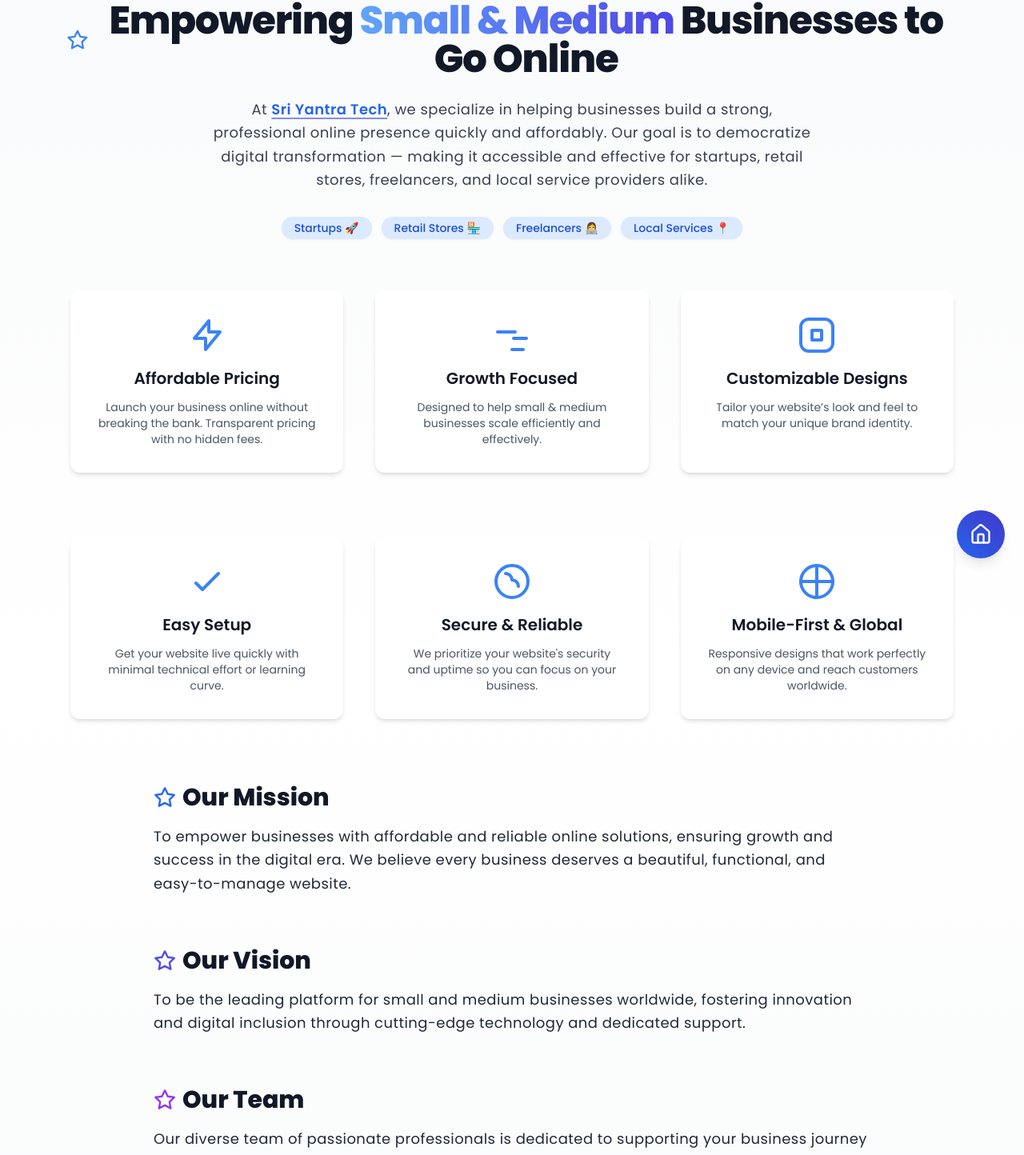
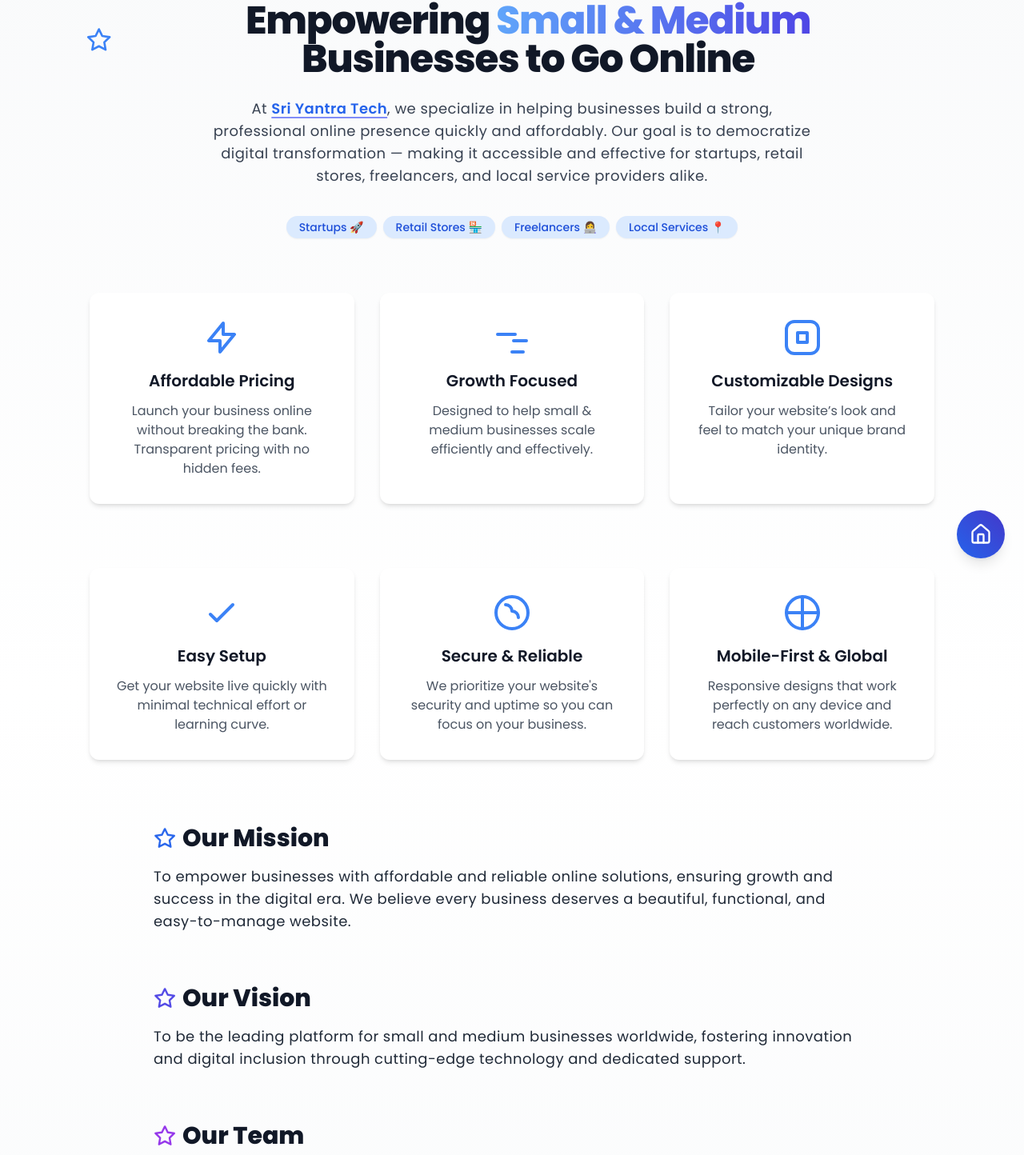
Before and after one commit to dhondikarthikeya/sriyantra-main, a React (Vite) app: page /about-details in a window 1280 px wide. Shown: the part 78-1522 px from the top of the page at 80% size. Built offline with nearby package versions, Linux system fonts and the light colour scheme.

Commit message:
Remove ViewPlans import

```diff
--- a/src/components/AboutDetails.jsx
+++ b/src/components/AboutDetails.jsx
@@ -13,12 +13,12 @@ export default function AboutDetails() {
   return (
     <>
       <section className="pt-20 pb-32 bg-gradient-to-b from-gray-50 via-white to-gray-50 min-h-screen">
-        <div className="max-w-6xl mx-auto px-6">
+        <div className="max-w-6xl mx-auto px-6 sm:px-8 lg:px-12">
           {/* Header with animated star and gradient text */}
-          <div className="text-center mb-16">
+          <div className="text-center mb-16 px-4 sm:px-0">
             <div className="flex items-center justify-center gap-2 mb-6 animate-pulse">
               <Star size={32} color="#3b82f6" />
-              <h1 className="text-5xl font-extrabold text-gray-900 tracking-tight">
+              <h1 className="text-3xl sm:text-4xl md:text-5xl font-extrabold text-gray-900 tracking-tight max-w-4xl mx-auto leading-tight">
                 Empowering{" "}
                 <span
                   className="text-blue-600 bg-gradient-to-r from-blue-400 to-indigo-600 bg-clip-text text-transparent"
@@ -29,7 +29,7 @@ export default function AboutDetails() {
                 Businesses to Go Online
               </h1>
             </div>
-            <p className="mt-4 text-gray-700 max-w-3xl mx-auto text-lg leading-relaxed tracking-wide">
+            <p className="mt-4 text-gray-700 max-w-3xl mx-auto text-base sm:text-lg leading-relaxed tracking-wide">
               At{" "}
               <span className="font-semibold text-blue-600 underline decoration-indigo-400 decoration-2 underline-offset-4">
                 Sri Yantra Tech
@@ -39,7 +39,7 @@ export default function AboutDetails() {
               transformation — making it accessible and effective for startups, retail
               stores, freelancers, and local service providers alike.
             </p>
-            <div className="inline-flex space-x-3 mt-8">
+            <div className="flex flex-wrap justify-center mt-8">
   {[
     { label: "Startups 🚀", bg: "bg-blue-100", text: "text-blue-700" },
     { label: "Retail Stores 🏪", bg: "bg-blue-100", text: "text-blue-700" },
@@ -48,7 +48,7 @@ export default function AboutDetails() {
   ].map(({ label, bg, text }) => (
     <span
       key={label}
-                  className={`${bg} ${text} rounded-full px-4 py-1 text-sm font-medium shadow-sm hover:shadow-md transition-shadow cursor-default`}
+      className={`${bg} ${text} rounded-full px-4 py-1 text-sm font-medium shadow-sm hover:shadow-md transition-shadow cursor-default m-1`}
       aria-label={label}
       role="note"
     >
@@ -56,10 +56,11 @@ export default function AboutDetails() {
     </span>
   ))}
 </div>
+
           </div>
 
           {/* Feature Cards with hover effect and subtle shadows */}
-          <div className="grid grid-cols-1 md:grid-cols-3 gap-10 mb-20">
+          <div className="grid grid-cols-1 sm:grid-cols-2 md:grid-cols-3 gap-8 mb-20 px-4 sm:px-0">
             {[
               {
                 icon: (
@@ -115,18 +116,18 @@ export default function AboutDetails() {
             ].map(({ icon, title, description }) => (
               <div
                 key={title}
-                className="bg-white rounded-xl shadow-md p-8 text-center transition-transform hover:-translate-y-2 hover:shadow-lg duration-300"
+                className="bg-white rounded-xl shadow-md p-8 text-center transition-transform hover:-translate-y-2 hover:shadow-lg duration-300 focus:outline-none focus:ring-2 focus:ring-blue-400"
                 tabIndex={0}
                 aria-label={title}
               >
                 <div>{icon}</div>
                 <h3 className="font-semibold text-xl mt-4 mb-3 text-gray-900">{title}</h3>
-                <p className="text-gray-600 text-sm">{description}</p>
+                <p className="text-gray-600 text-sm sm:text-base">{description}</p>
               </div>
             ))}
           </div>
 
-          <div className="grid grid-cols-1 md:grid-cols-3 gap-10 mb-20">
+          <div className="grid grid-cols-1 sm:grid-cols-2 md:grid-cols-3 gap-8 mb-20 px-4 sm:px-0">
             {[
               {
                 icon: (
@@ -184,25 +185,25 @@ export default function AboutDetails() {
             ].map(({ icon, title, description }) => (
               <div
                 key={title}
-                className="bg-white rounded-xl shadow-md p-8 text-center transition-transform hover:-translate-y-2 hover:shadow-lg duration-300"
+                className="bg-white rounded-xl shadow-md p-8 text-center transition-transform hover:-translate-y-2 hover:shadow-lg duration-300 focus:outline-none focus:ring-2 focus:ring-blue-400"
                 tabIndex={0}
                 aria-label={title}
               >
                 <div>{icon}</div>
                 <h3 className="font-semibold text-xl mt-4 mb-3 text-gray-900">{title}</h3>
-                <p className="text-gray-600 text-sm">{description}</p>
+                <p className="text-gray-600 text-sm sm:text-base">{description}</p>
               </div>
             ))}
           </div>
 
           {/* Rich content with separators and icons */}
-          <div className="max-w-4xl mx-auto space-y-16 text-gray-800">
+          <div className="max-w-4xl mx-auto space-y-16 text-gray-800 px-4 sm:px-0">
             <section>
-              <h2 className="text-3xl font-extrabold text-gray-900 mb-4 flex items-center gap-2">
+              <h2 className="text-2xl sm:text-3xl font-extrabold text-gray-900 mb-4 flex items-center gap-2">
                 <Star size={28} className="text-blue-600 animate-pulse" />
                 Our Mission
               </h2>
-              <p className="text-lg leading-relaxed tracking-wide">
+              <p className="text-base sm:text-lg leading-relaxed tracking-wide">
                 To empower businesses with affordable and reliable online solutions,
                 ensuring growth and success in the digital era. We believe every business
                 deserves a beautiful, functional, and easy-to-manage website.
@@ -210,11 +211,11 @@ export default function AboutDetails() {
             </section>
 
             <section>
-              <h2 className="text-3xl font-extrabold text-gray-900 mb-4 flex items-center gap-2">
+              <h2 className="text-2xl sm:text-3xl font-extrabold text-gray-900 mb-4 flex items-center gap-2">
                 <Star size={28} className="text-indigo-600 animate-pulse" />
                 Our Vision
               </h2>
-              <p className="text-lg leading-relaxed tracking-wide">
+              <p className="text-base sm:text-lg leading-relaxed tracking-wide">
                 To be the leading platform for small and medium businesses worldwide,
                 fostering innovation and digital inclusion through cutting-edge technology
                 and dedicated support.
@@ -222,11 +223,11 @@ export default function AboutDetails() {
             </section>
 
             <section>
-              <h2 className="text-3xl font-extrabold text-gray-900 mb-4 flex items-center gap-2">
+              <h2 className="text-2xl sm:text-3xl font-extrabold text-gray-900 mb-4 flex items-center gap-2">
                 <Star size={28} className="text-purple-600 animate-pulse" />
                 Our Team
               </h2>
-              <p className="text-lg leading-relaxed tracking-wide">
+              <p className="text-base sm:text-lg leading-relaxed tracking-wide">
                 Our diverse team of passionate professionals is dedicated to supporting
                 your business journey with expertise in technology, design, marketing,
                 and customer success.
@@ -234,11 +235,11 @@ export default function AboutDetails() {
             </section>
 
             <section>
-              <h2 className="text-3xl font-extrabold text-gray-900 mb-4 flex items-center gap-2">
+              <h2 className="text-2xl sm:text-3xl font-extrabold text-gray-900 mb-4 flex items-center gap-2">
                 <Star size={28} className="text-teal-600 animate-pulse" />
                 Contact Information
               </h2>
-              <p className="text-lg leading-relaxed tracking-wide">
+              <p className="text-base sm:text-lg leading-relaxed tracking-wide">
                 Have questions? Reach out to us anytime at{" "}
                 <a
                   href="mailto:contact@blueflights.com"
--- a/src/components/HeroMerged.tsx
+++ b/src/components/HeroMerged.tsx
@@ -121,16 +121,18 @@ const letterVariant = {
   },
 };
 
-/* ---------- Animated Title with spacing and pop-in effect ---------- */
-/* ---------- Animated Title with spacing and pop-in effect ---------- */
+/* ---------- Animated Title with responsive text ---------- */
 function AnimatedTitle({ text }: { text: string }) {
   return (
     <motion.h1
       variants={letterContainer}
       initial="hidden"
       animate="visible"
-      className="relative z-10 mt-6 text-5xl md:text-7xl font-semibold tracking-normal text-white font-poppins flex flex-wrap justify-center gap-1"
-      style={{ letterSpacing: "-0.02em" }} // tighter than before
+      className="
+        relative z-10 mt-6 font-semibold tracking-normal text-white font-poppins flex flex-wrap justify-center gap-1
+        text-3xl sm:text-4xl md:text-5xl lg:text-7xl
+      "
+      style={{ letterSpacing: "-0.02em" }}
     >
       {text.split("").map((char, index) => (
         <motion.span
@@ -144,7 +146,6 @@ function AnimatedTitle({ text }: { text: string }) {
     </motion.h1>
   );
 }
-
 
 /* ---------- Main Component ---------- */
 export default function HeroMerged({
@@ -184,7 +185,8 @@ export default function HeroMerged({
           />
 
           <div
-            className="relative w-full max-w-5xl h-[520px] md:h-[640px] select-none"
+            className="relative w-full max-w-5xl h-[520px] md:h-[640px] select-none
+                       px-6 sm:px-10 md:px-14 lg:px-20 xl:px-24"
             style={{ pointerEvents: "none" }}
           >
             {!prefersReducedMotion ? (
@@ -205,7 +207,10 @@ export default function HeroMerged({
             initial={{ opacity: 0 }}
             animate={{ opacity: 1 }}
             transition={{ delay: 1.5, duration: 1 }}
-            className="relative z-10 mt-4 max-w-2xl text-center text-gray-300 tracking-wide"
+            className="
+              relative z-10 mt-4 max-w-2xl text-center text-gray-300 tracking-wide
+              text-sm sm:text-base md:text-lg lg:text-xl px-4
+            "
           >
             Elegant code. Thoughtful design. Growth that lasts.
           </motion.p>
--- a/src/components/ui/FloatingNavbar.tsx
+++ b/src/components/ui/FloatingNavbar.tsx
@@ -25,6 +25,7 @@ export default function FloatingNavbar() {
   const [menuOpen, setMenuOpen] = useState(false);
 
   useEffect(() => {
+    // Observe all sections except buttons for active nav highlighting
     const sections = navItems
       .filter((item) => !item.isButton)
       .map((item) => document.querySelector(item.href))
@@ -38,7 +39,6 @@ export default function FloatingNavbar() {
           if (entry.isIntersecting && current) {
             if (!current.isButton) {
               setActive(current.name);
-              setShowLogo(current.name === "Home");
             }
           }
         });
@@ -50,7 +50,33 @@ export default function FloatingNavbar() {
     );
 
     sections.forEach((section) => observer.observe(section));
+
     return () => observer.disconnect();
+  }, []);
+
+  useEffect(() => {
+    // Separate observer only for Home section visibility to control logo visibility
+    const homeSection = document.querySelector("#home");
+    if (!homeSection) return;
+
+    const logoObserver = new IntersectionObserver(
+      (entries) => {
+        entries.forEach((entry) => {
+          // When home section is visible even partially, show logo
+          // When home section not visible, hide logo
+          setShowLogo(entry.isIntersecting);
+        });
+      },
+      {
+        // You can tweak threshold for when to hide logo (e.g., 0 = any visible, 1 = fully visible)
+        threshold: 0,
+        rootMargin: "0px",
+      }
+    );
+
+    logoObserver.observe(homeSection);
+
+    return () => logoObserver.disconnect();
   }, []);
 
   const handleClick = (item: NavItem) => {
@@ -112,6 +138,7 @@ export default function FloatingNavbar() {
           className="fixed top-6 left-6 z-[999]"
           initial={{ opacity: 0, y: -20 }}
           animate={{ opacity: 1, y: 0 }}
+          exit={{ opacity: 0, y: -20 }}
           transition={{ duration: 0.5 }}
         >
           <div className="w-[180px] h-[80px] backdrop-blur-md bg-white/20 border border-white/30 shadow-lg rounded-2xl flex items-center justify-center">
```
Lines whose indentation alone changed are shown as unchanged.
